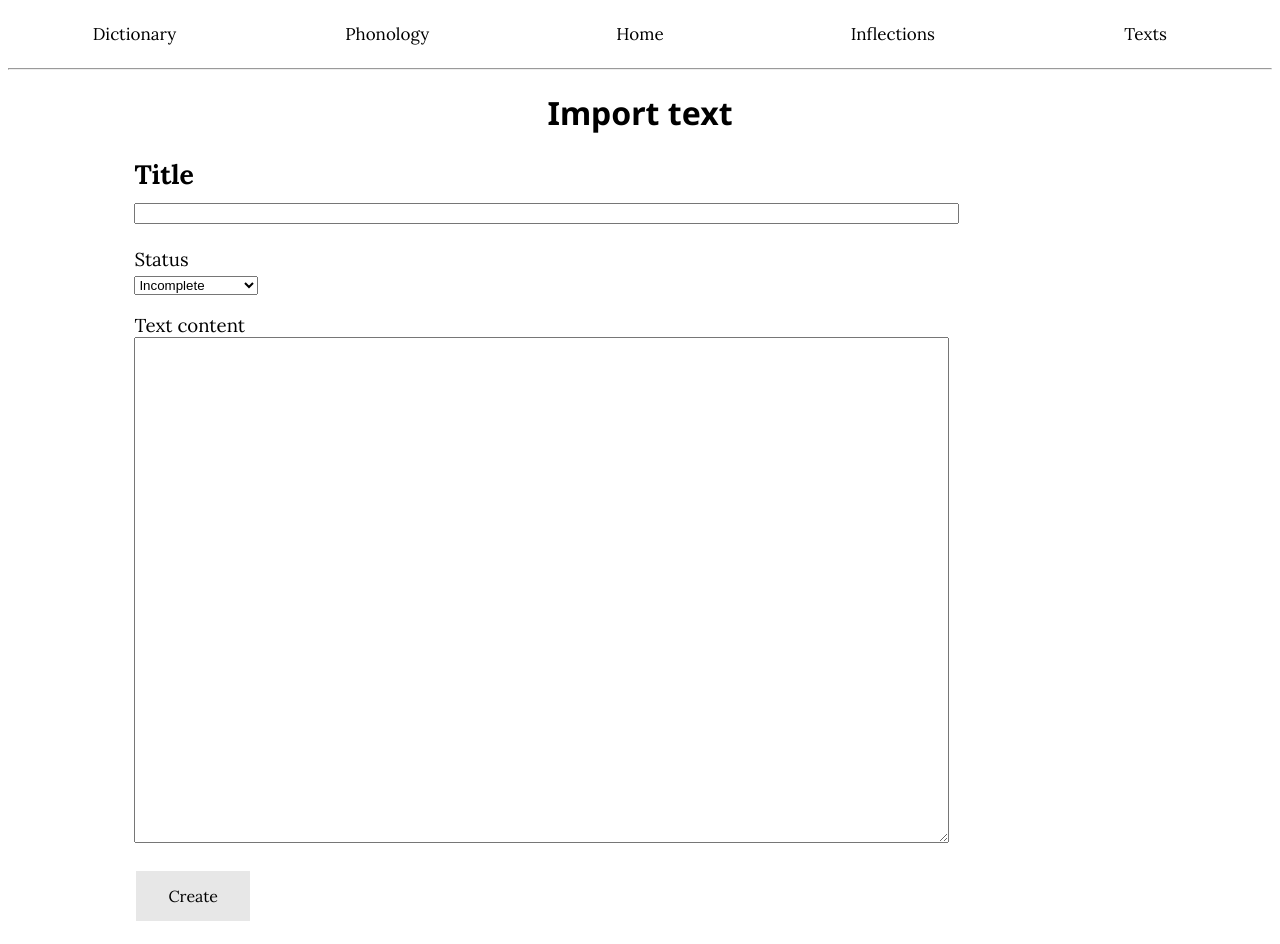
After one commit to Kasreti/CSIA, a Flask app: page /texts/create in a window 1280 px wide. The commit adds this page. Run offline with Flask 3, Linux system fonts and the light colour scheme.

Commit message:
you can make texts

```diff
--- a/app/forms.py
+++ b/app/forms.py
@@ -1,5 +1,5 @@
 from flask_wtf import FlaskForm
-from wtforms import StringField, SubmitField, IntegerField, BooleanField
+from wtforms import StringField, SubmitField, IntegerField, BooleanField, TextAreaField
 from wtforms.validators import DataRequired, Optional
 
 class createWord(FlaskForm):
@@ -134,3 +134,18 @@ class ipatable(FlaskForm):
     opbr = BooleanField()
     # END
     submit = SubmitField('Save')
+
+class createText(FlaskForm):
+    title = StringField('Title', validators=[DataRequired()])
+    content = TextAreaField('Text content', validators=[DataRequired()])
+    submit = SubmitField('Create')
+
+class modifyText(FlaskForm):
+    title = StringField('Title', validators=[DataRequired()])
+    content = TextAreaField('Original content', validators=[DataRequired()])
+    translation = TextAreaField('Translation')
+    submit = SubmitField('Create')
+
+class searchText(FlaskForm):
+    title = StringField('Search by text:')
+    submit = SubmitField('Search')
--- a/app/routes.py
+++ b/app/routes.py
@@ -1,8 +1,9 @@
 from flask import render_template, flash, redirect, url_for, request, session
 from app import app, db
-from app.forms import createWord, searchWord, deleteWord, ipatable
-from app.models import Lexicon, Phonology
+from app.forms import createWord, searchWord, deleteWord, ipatable, createText, searchText
+from app.models import Lexicon, Phonology, Texts
 import app.customscripts as cs
+from sqlalchemy.sql import collate
 
 @app.route('/')
 @app.route('/index')
@@ -41,11 +42,11 @@ def dictionary():
         return redirect(url_for('dictresults'))
     return render_template('dictionary.html', form=form)
 
-@app.route('/dictresults', methods=['GET', 'POST'])
+@app.route('/dictionary/search', methods=['GET', 'POST'])
 def dictresults():
     substring = session['term']
-    matches = (Lexicon.query.filter(Lexicon.word.icontains(substring)).order_by(Lexicon.word).all() or
-               Lexicon.query.filter(Lexicon.definition.icontains(substring)).order_by(Lexicon.word).all())
+    matches = (Lexicon.query.filter(Lexicon.word.icontains(substring)).order_by(collate(Lexicon.word, 'NOCASE')).all() or
+               Lexicon.query.filter(Lexicon.definition.icontains(substring)).order_by(collate(Lexicon.word, 'NOCASE')).all())
     if substring=="":
         stitle = "Showing all results"
     else:
@@ -124,3 +125,40 @@ def phonology():
             match = Phonology.query.filter(Phonology.phoneme == field.name).first()
             field.data = match.exists
     return render_template('phonology.html', form=form, exists=exists)
+
+@app.route('/texts', methods=['GET', 'POST'])
+def texts():
+    form = searchText()
+    matches = Texts.query.order_by(collate(Texts.title, 'NOCASE')).all()
+    if form.validate_on_submit():
+        session['title'] = form.title.data
+        return redirect(url_for('textresults'))
+    return render_template('texts.html', matches=matches, form=form)
+
+@app.route('/texts/search', methods=['GET', 'POST'])
+def textresults():
+    substring = session['title']
+    matches = Texts.query.filter(Texts.title.icontains(substring)).order_by(collate(Texts.title, 'NOCASE')).all()
+    if substring=="":
+        stitle = "Showing all results"
+    else:
+        stitle = "Results for " + substring
+    return render_template('textresults.html', term=substring, title=stitle, matches=matches)
+
+@app.route('/texts/create', methods=['GET', 'POST'])
+def createtext():
+    status = ['Complete', 'Work in Progress', 'Incomplete']
+    form = createText()
+    if form.validate_on_submit():
+        nstatus = request.form.get('status')
+        created = Texts(form.title.data, nstatus, form.content.data)
+        flash('Translatable text {} with status {} created.'.format(created.title, created.status))
+        db.session.add(created)
+        db.session.commit()
+        return render_template('textresults.html')
+    return render_template('createtext.html', form=form, status=status)
+
+@app.route('/texts/<id>/', methods=['GET', 'POST'])
+def readtext(id):
+    match = Texts.query.filter(Texts.id == id)
+    return render_template('createtext.html', match=match)
--- a/app/static/style.css
+++ b/app/static/style.css
@@ -297,6 +297,6 @@ div label input {
    margin-right:100px;
 }
 
-label, .tnr {
+.ipa-button, .tnr {
     font-family: "Times New Roman", serif;
 }
--- a/app/templates/base.html
+++ b/app/templates/base.html
@@ -11,7 +11,7 @@
         <a href="{{ url_for('phonology') }}">Phonology</a>
         <a href="{{ url_for('index') }}">Home</a>
         <a href="#">Inflections</a>
-        <a href="#">Texts</a>
+        <a href="{{ url_for('texts') }}">Texts</a>
 </div>
 <hr>
         {% with messages = get_flashed_messages() %}
--- /dev/null
+++ b/app/templates/createtext.html
@@ -0,0 +1,36 @@
+<!DOCTYPE html>
+<html lang="en">
+<head>
+    <meta charset="UTF-8">
+    <title>Import text</title>
+</head>
+<body>
+{% extends "base.html" %}
+{% block content %}
+    <h1>Import text</h1>
+    <form action="" method="post" novalidate>
+        {{ form.hidden_tag() }}
+
+            <h2>
+                {{ form.title.label }}<br>{{ form.title(size=100) }}
+                {% for error in form.title.errors %}
+                    <span style="color: red;">[{{ error }}]</span>
+                {% endfor %}
+            </h2>
+            <p>Status<br>
+                <select name="status">
+                    {% for n in status %}
+                        <option value="{{n}}" SELECTED>{{ n }}</option>
+                    {% endfor %}
+                </select>
+            </p>
+            <p> {{ form.content.label }}<br>{{ form.content(style="height: 500px; width: 80%; word-wrap: break-word; word-break: break-all;") }}
+                {% for error in form.content.errors %}
+                    <span style="color: red;">[{{ error }}]</span>
+                {% endfor %}
+            </p>
+        <p> {{ form.submit(class_="grb") }} </p>
+    </form>
+{% endblock %}
+</body>
+</html>
```
Also changed, not shown: app/models.py (+17 -1 lines), app/templates/textresults.html (added, +18 -0 lines), app/templates/texts.html (added, +19 -0 lines), app.db.
